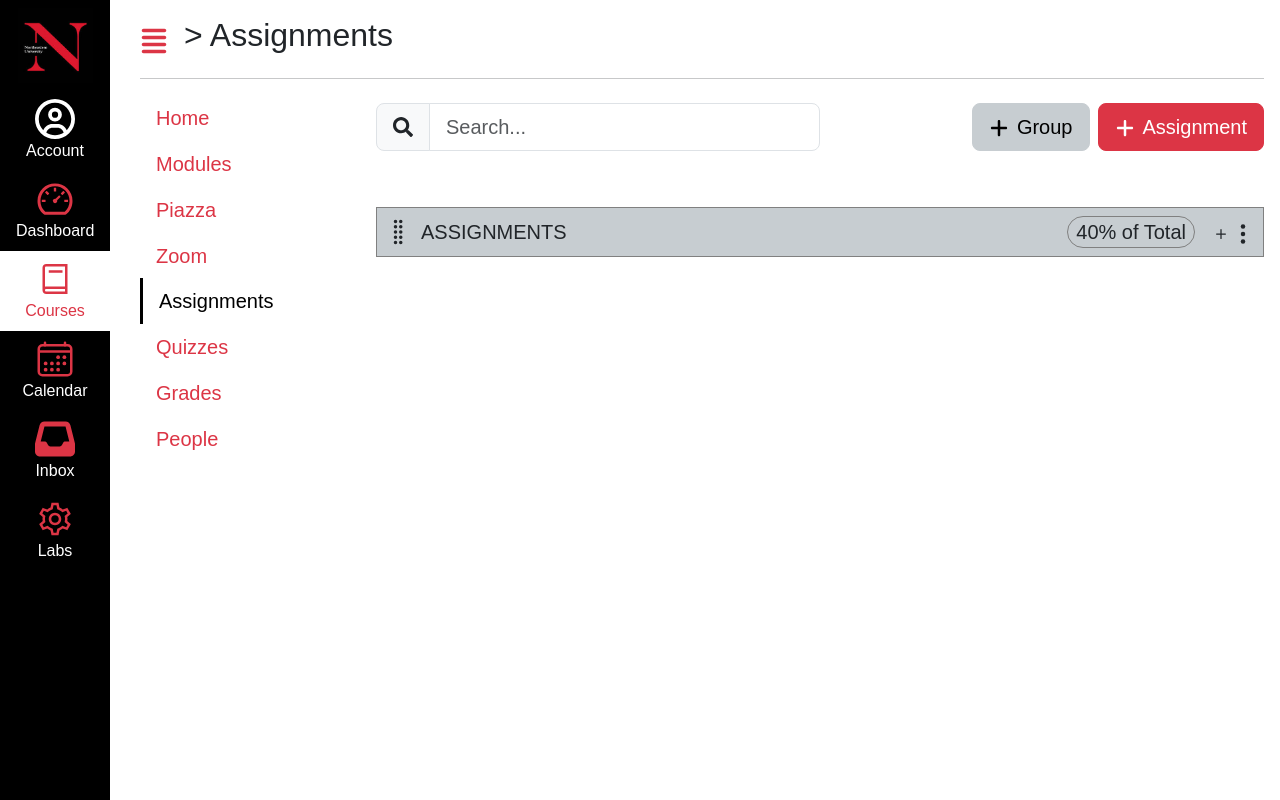
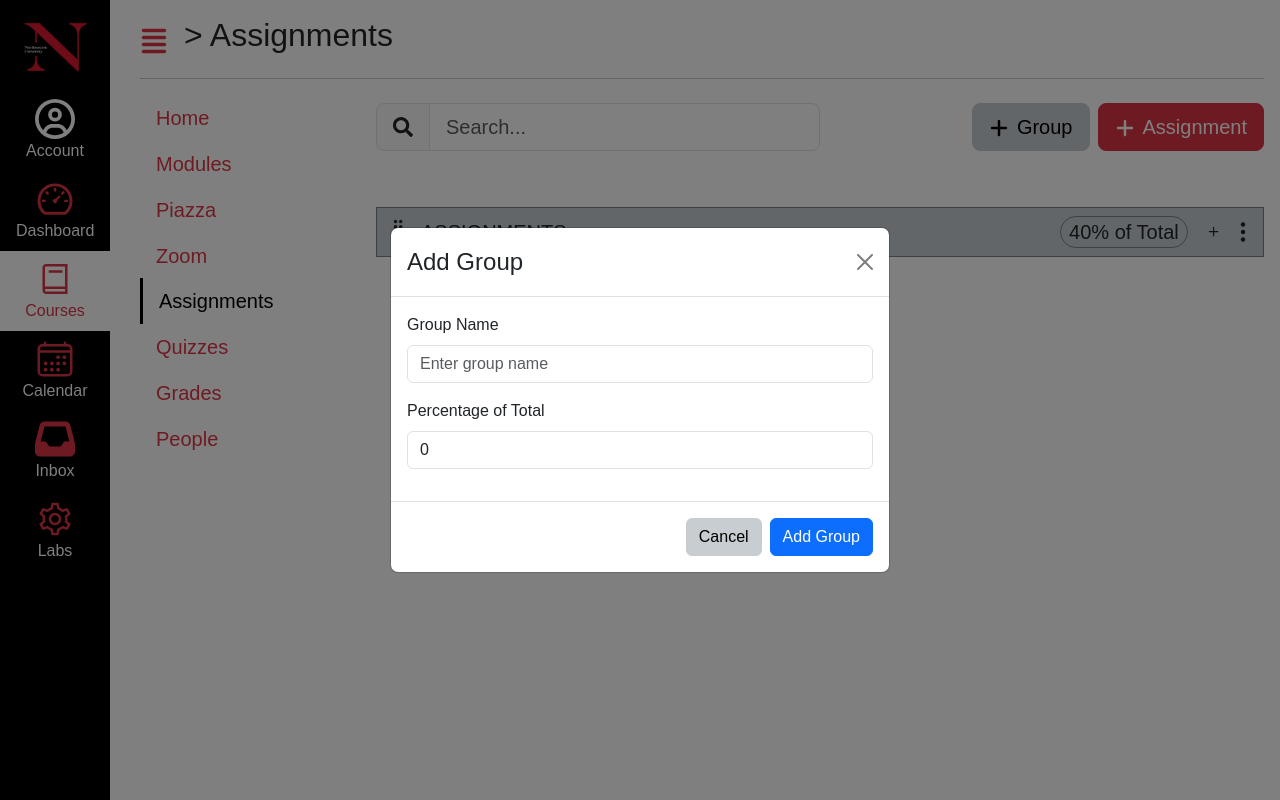
Before and after one commit to teja1412-hub/kambaz-next-js, a Next.js app: page /Courses/1/Assignments in a window 1280 px wide. Both pictures are taken after a click on the button "Group". Built offline with nearby package versions, Linux system fonts and the light colour scheme.

Commit message:
Done with Assignments

```diff
--- a/app/(Kambaz)/Courses/[cid]/Assignments/AssignmentControlButtons.tsx
+++ b/app/(Kambaz)/Courses/[cid]/Assignments/AssignmentControlButtons.tsx
@@ -1,8 +1,20 @@
+"use client";
+
 import { IoEllipsisVertical } from "react-icons/io5";
 import { BsPlus } from "react-icons/bs";
-export default function AssignmentControlButtons() {
+import { useRouter } from "next/navigation";
+
+export default function AssignmentControlButtons({ courseId }: { courseId: string }) {
+  const router = useRouter(); // use hook
+
   return (
-    <div className="float-end">
-      <BsPlus/>
+    <div className="float-end d-flex align-items-center gap-2">
+      <BsPlus
+        className="position-relative"
+        style={{ bottom: "1px", cursor: "pointer", fontSize: "1.2rem" }}
+        onClick={() => router.push(`/Courses/${courseId}/Assignments/new`)}
+      />
       <IoEllipsisVertical className="fs-4" />
-    </div> );}
+    </div>
+  );
+}
--- a/app/(Kambaz)/Courses/[cid]/Assignments/AssignmentControls.tsx
+++ b/app/(Kambaz)/Courses/[cid]/Assignments/AssignmentControls.tsx
@@ -1,29 +1,80 @@
-import { Button, FormControl, InputGroup } from "react-bootstrap";
+import { useRouter } from "next/navigation";
+import { useState } from "react";
+import { InputGroup, FormControl, Button } from "react-bootstrap";
 import InputGroupText from "react-bootstrap/esm/InputGroupText";
 import { FaSearch } from "react-icons/fa";
 import { FaPlus } from "react-icons/fa6";
-export default function AssignementControls() {
+import GroupEditor from "./GroupEditor"; // similar to ModuleEditor
+
+export default function AssignementControls({
+  courseId,
+  addGroup,
+  searchTerm,
+  setSearchTerm,
+  groups, // pass current groups to validate total percent
+}: {
+  courseId: string;
+  addGroup: (name: string, percent: number) => void;
+  searchTerm: string;
+  setSearchTerm: (term: string) => void;
+  groups: { id: string; name: string; percent: number }[];
+}) {
+  const [showGroup, setShowGroup] = useState(false);
+  const [groupName, setGroupName] = useState("");
+  const [groupPercent, setGroupPercent] = useState(0);
+  const router = useRouter();
+
+  const handleCloseGroup = () => {
+    setShowGroup(false);
+    setGroupName("");
+    setGroupPercent(0);
+  };
+  const handleShowGroup = () => setShowGroup(true);
+
+  const handleAddGroup = () => {
+  if (!groupName.trim()) return;
+  addGroup(groupName, groupPercent);
+  handleCloseGroup();
+};
+
   return (
     <div id="wd-modules-controls" className="d-flex justify-content-between align-items-center my-2 gap-2">
       <InputGroup className="w-50" size="lg">
-        <InputGroupText>
-          <FaSearch />
-        </InputGroupText>
+        <InputGroupText><FaSearch /></InputGroupText>
         <FormControl
           type="text"
           placeholder="Search..."
           aria-label="Search assignments"
+          value={searchTerm}
+          onChange={(e) => setSearchTerm(e.target.value)}
         />
       </InputGroup>
+
       <div className="d-flex flex-wrap justify-content-end gap-2 mb-0">
-           <Button variant="secondary" size="lg" id="wd-add-module-btn">
+        <Button variant="secondary" size="lg" onClick={handleShowGroup}>
           <FaPlus className="position-relative me-2" style={{ bottom: "1px" }} />
           Group
         </Button>
-      <Button variant="danger" size="lg" id="wd-collapse-alln">
-        <FaPlus className="position-relative me-2" style={{ bottom: "1px"}} />
+        <Button
+          variant="danger"
+          size="lg"
+          onClick={() => router.push(`/Courses/${courseId}/Assignments/new`)}
+        >
+          <FaPlus className="position-relative me-2" style={{ bottom: "1px" }} />
           Assignment
         </Button>
       </div>
+
+      <GroupEditor
+        show={showGroup}
+        handleClose={handleCloseGroup}
+        dialogTitle="Add Group"
+        groupName={groupName}
+        setGroupName={setGroupName}
+        groupPercent={groupPercent}
+        setGroupPercent={setGroupPercent}
+        addGroup={handleAddGroup}
+      />
     </div>
-);}
+  );
+}
--- /dev/null
+++ b/app/(Kambaz)/Courses/[cid]/Assignments/GroupEditor.tsx
@@ -0,0 +1,73 @@
+import { Modal, Button, Form } from "react-bootstrap";
+
+interface GroupEditorProps {
+  show: boolean;
+  handleClose: () => void;
+  dialogTitle: string;
+  groupName: string;
+  setGroupName: (name: string) => void;
+  groupPercent: number;
+  setGroupPercent: (percent: number) => void;
+  addGroup: () => void;
+}
+
+export default function GroupEditor({
+  show,
+  handleClose,
+  dialogTitle,
+  groupName,
+  setGroupName,
+  groupPercent,
+  setGroupPercent,
+  addGroup,
+}: GroupEditorProps) {
+  const handleSubmit = (e: React.FormEvent) => {
+    e.preventDefault();
+    addGroup();
+  };
+
+  return (
+    <Modal show={show} onHide={handleClose} centered>
+      <Modal.Header closeButton>
+        <Modal.Title>{dialogTitle}</Modal.Title>
+      </Modal.Header>
+
+      <Form onSubmit={handleSubmit}>
+        <Modal.Body>
+          <Form.Group className="mb-3" controlId="groupName">
+            <Form.Label>Group Name</Form.Label>
+            <Form.Control
+              type="text"
+              placeholder="Enter group name"
+              value={groupName}
+              onChange={(e) => setGroupName(e.target.value)}
+              required
+            />
+          </Form.Group>
+
+          <Form.Group className="mb-3" controlId="groupPercent">
+            <Form.Label>Percentage of Total</Form.Label>
+            <Form.Control
+              type="number"
+              placeholder="Enter percentage"
+              value={groupPercent}
+              onChange={(e) => setGroupPercent(Number(e.target.value))}
+              min={0}
+              max={100}
+              required
+            />
+          </Form.Group>
+        </Modal.Body>
+
+        <Modal.Footer>
+          <Button variant="secondary" onClick={handleClose}>
+            Cancel
+          </Button>
+          <Button variant="primary" type="submit">
+            Add Group
+          </Button>
+        </Modal.Footer>
+      </Form>
+    </Modal>
+  );
+}
--- a/app/(Kambaz)/Courses/[cid]/Assignments/page.tsx
+++ b/app/(Kambaz)/Courses/[cid]/Assignments/page.tsx
@@ -8,9 +8,10 @@ import { FaRegFileAlt } from "react-icons/fa";
 import AssignmentControlButtons from "./AssignmentControlButtons";
 import SubAssignmentControlButtons from "./SubAssignmentControlButtons";
 import AssignementControls from "./AssignmentControls";
-import { useParams} from "next/navigation";
-import { useSelector, useDispatch} from "react-redux";
+import { useParams } from "next/navigation";
+import { useSelector, useDispatch } from "react-redux";
 import { deleteAssignment } from "./reducer";
+import { useState } from "react";
 
 function formatDate(dateString: string) {
   const options: Intl.DateTimeFormatOptions = {
@@ -33,12 +34,60 @@ export default function Assignments() {
   const courseAssignments = assignments.filter((a: any) => a.course === cid);
   const dispatch = useDispatch();
 
+  // New state for groups and search
+const [groups, setGroups] = useState<{ id: string; name: string; percent: number }[]>([]);
+  const [searchTerm, setSearchTerm] = useState("");
+
+  const addGroup = (name: string, percent: number) => {
+  const totalPercent = groups.reduce((sum, g) => sum + g.percent, 0);
+  if (totalPercent + percent > 100) {
+    alert("Total percentage cannot exceed 100%");
+    return;
+  }
+
+  const newGroup = { id: Date.now().toString(), name, percent };
+  setGroups([...groups, newGroup]);
+};
+
+
+  const filteredAssignments = courseAssignments.filter((a: any) =>
+    a.title.toLowerCase().includes(searchTerm.toLowerCase())
+  );
+
   return (
     <div id="wd-assignments-quizzes-exams-projects">
       <div id="wd-assignments">
-        <AssignementControls />
+        <AssignementControls
+          courseId={cid}
+          addGroup={addGroup}
+          searchTerm={searchTerm}
+          setSearchTerm={setSearchTerm}
+          groups={groups}
+        />
         <br />
         <br />
+
+        {/* Render Groups */}
+        {groups.map((group) => (
+          <ListGroupItem key={group.id} className="wd-module p-0 mb-5 fs-5 border-gray">
+            <div className="wd-title p-2 ps-2 bg-secondary d-flex justify-content-between align-items-center">
+              <div className="d-flex align-items-center">
+                <BsGripVertical className="me-2 fs-3" />
+                {group.name}
+              </div>
+              <div className="d-flex align-items-center">
+                <p
+                  className="wd-rounded-corners-all-around wd-border-thin wd-border-black wd-border-solid wd-percentage-box mb-0 me-3"
+                  style={{ whiteSpace: "nowrap" }}
+                >
+                  {group.percent}% of Total
+                </p>
+                <AssignmentControlButtons courseId={cid}/>
+              </div>
+            </div>
+          </ListGroupItem>
+        ))}
+
         <ListGroup className="rounded-0" id="wd-modules">
           <ListGroupItem className="wd-module p-0 mb-5 fs-5 border-gray">
             <div className="wd-title p-2 ps-2 bg-secondary d-flex justify-content-between align-items-center">
@@ -53,12 +102,12 @@ export default function Assignments() {
                 >
                   40% of Total
                 </p>
-                <AssignmentControlButtons />
+                <AssignmentControlButtons courseId={cid}/>
               </div>
             </div>
 
             <ListGroup className="wd-lessons rounded-0 ">
-              {courseAssignments.map((assignment: any) => (
+              {filteredAssignments.map((assignment: any) => (
                 <ListGroupItem
                   key={assignment._id}
                   className="wd-lesson px-3 ps-1"
@@ -81,10 +130,11 @@ export default function Assignments() {
                         <b>Due</b> {formatDate(assignment.dueDate)} | {assignment.points} pts
                       </div>
                     </div>
-                    <SubAssignmentControlButtons assignmentId={assignment._id}
-                          deleteAssignment={(assignmentId) => {
-                            dispatch(deleteAssignment(assignmentId));
-                          }}
+                    <SubAssignmentControlButtons
+                      assignmentId={assignment._id}
+                      deleteAssignment={(assignmentId) => {
+                        dispatch(deleteAssignment(assignmentId));
+                      }}
                     />
                   </div>
                 </ListGroupItem>
```
Lines whose indentation alone changed are shown as unchanged.
